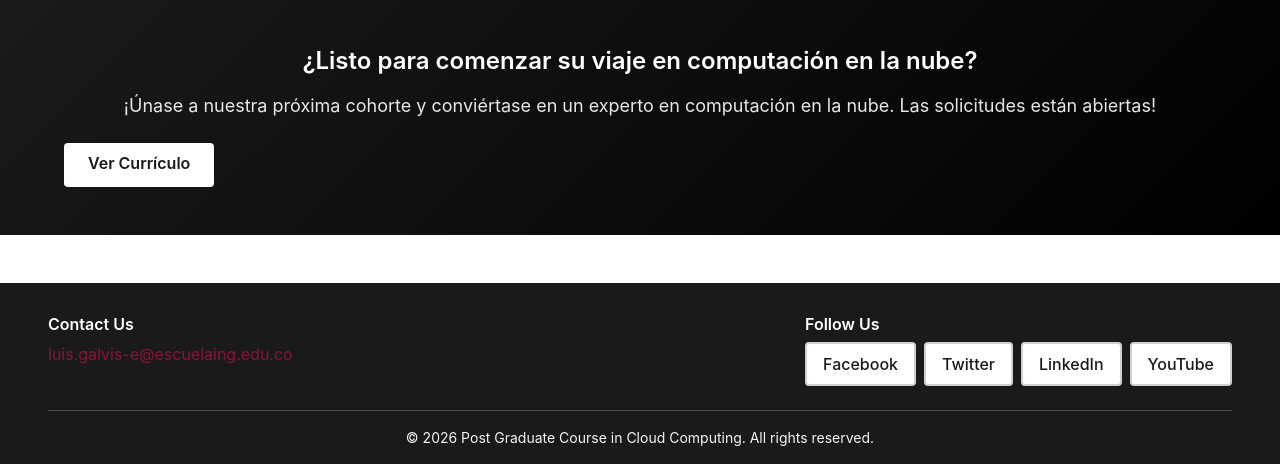
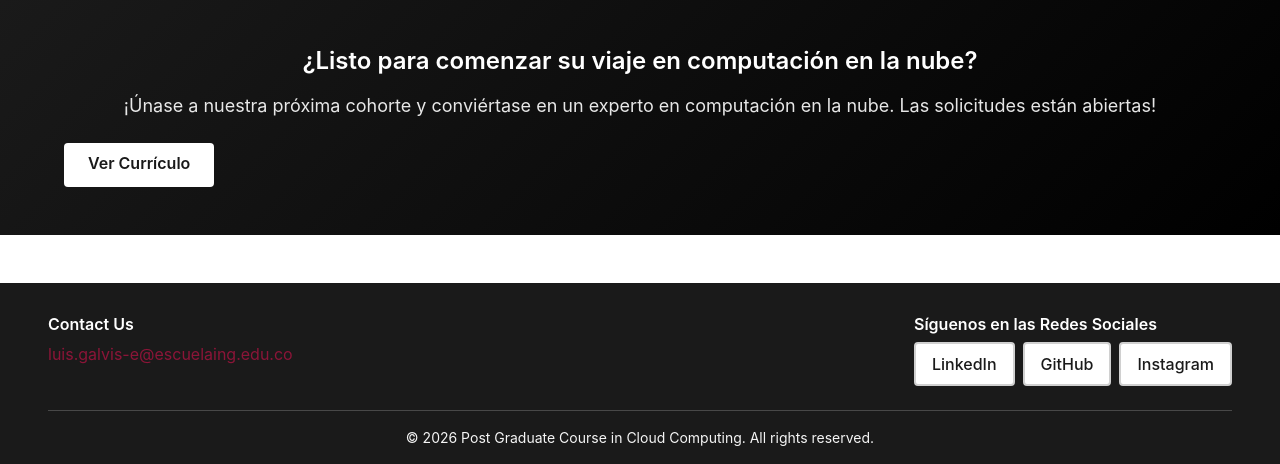
Before and after one commit to luiscarlosge/az-php-cicd-example, a PHP site: page /index.php in a window 1280 px wide. Shown: the part 1206-1670 px from the top of the page. Run offline with PHP 8.4, Linux system fonts and the light colour scheme.

Commit message:
feat: add real social media links to footer
- Replace placeholder links (#) with actual URLs from translation files
- Use LinkedIn, GitHub, and Instagram instead of Facebook/Twitter/YouTube
- Use t() function for internationalized text and URLs
- Add target='_blank' and rel='noopener noreferrer' for external links

Links:
- LinkedIn: https://www.linkedin.com/in/luiscarlosgalvisespitia/
- GitHub: https://github.com/luiscarlosge/
- Instagram: https://www.instagram.com/luchogalvis/

```diff
--- a/includes/footer.php
+++ b/includes/footer.php
@@ -17,12 +17,11 @@
                 </div>
 
                 <div class="footer-section">
-                    <h3>Follow Us</h3>
+                    <h3><?php echo t('social.follow_us'); ?></h3>
                     <div class="social-links">
-                        <a href="#" class="social-link" aria-label="Facebook">Facebook</a>
-                        <a href="#" class="social-link" aria-label="Twitter">Twitter</a>
-                        <a href="#" class="social-link" aria-label="LinkedIn">LinkedIn</a>
-                        <a href="#" class="social-link" aria-label="YouTube">YouTube</a>
+                        <a href="<?php echo t('social.linkedin_url'); ?>" class="social-link" aria-label="<?php echo t('social.linkedin'); ?>" target="_blank" rel="noopener noreferrer"><?php echo t('social.linkedin'); ?></a>
+                        <a href="<?php echo t('social.github_url'); ?>" class="social-link" aria-label="<?php echo t('social.github'); ?>" target="_blank" rel="noopener noreferrer"><?php echo t('social.github'); ?></a>
+                        <a href="<?php echo t('social.instagram_url'); ?>" class="social-link" aria-label="<?php echo t('social.instagram'); ?>" target="_blank" rel="noopener noreferrer"><?php echo t('social.instagram'); ?></a>
                     </div>
                 </div>
             </div>
```
